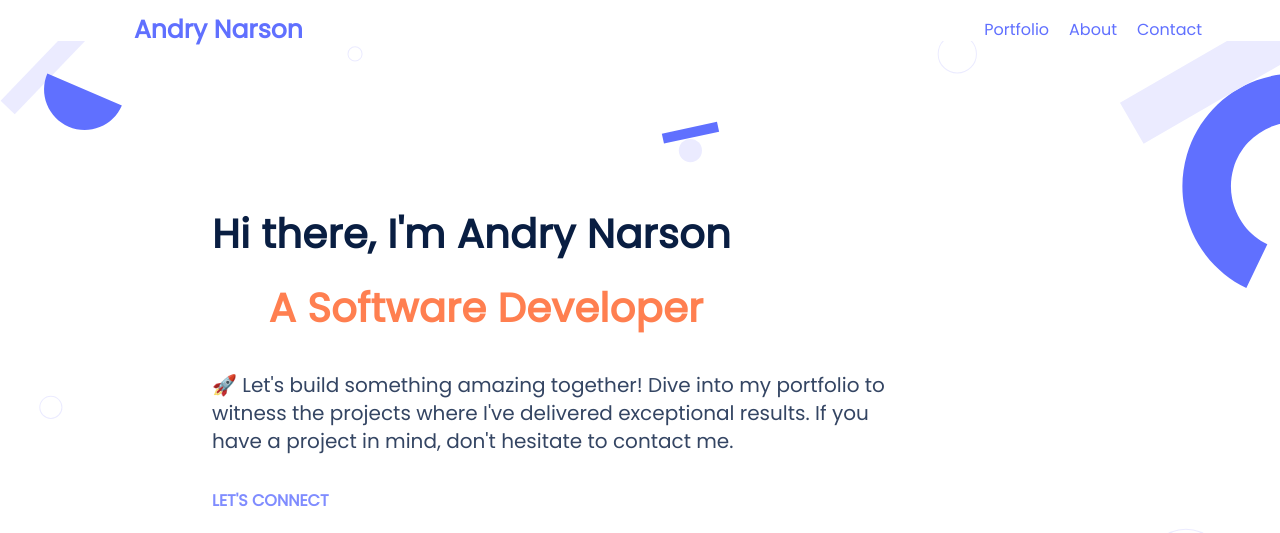
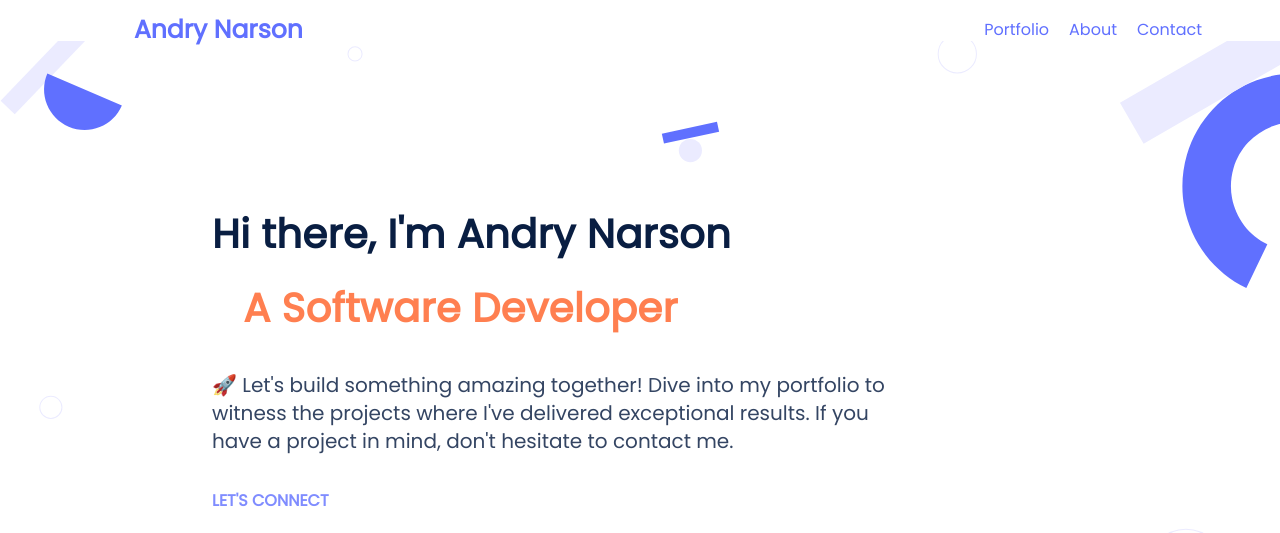
Before and after one commit to rbd3/rbd3.github.io, a website: page index.html in a window 1280 px wide. Shown: the top 533 px of the page. Drawn offline with Linux system fonts and the light colour scheme.

Commit message:
Update header

```diff
--- a/style.css
+++ b/style.css
@@ -156,7 +156,7 @@ header {
   color: #ff7f50; /* Coral/Orange */
 
   margin-top: -4%;
-  margin-left: 6%;
+  margin-left: 4%;
 
 }
 
```
